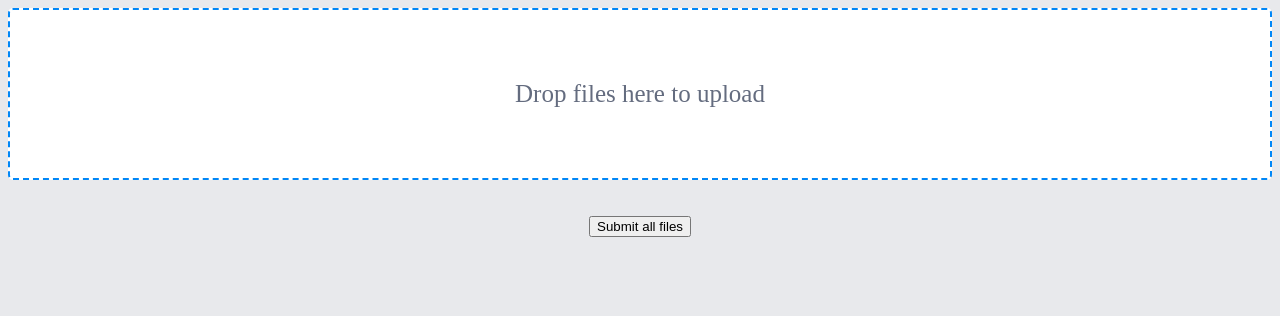
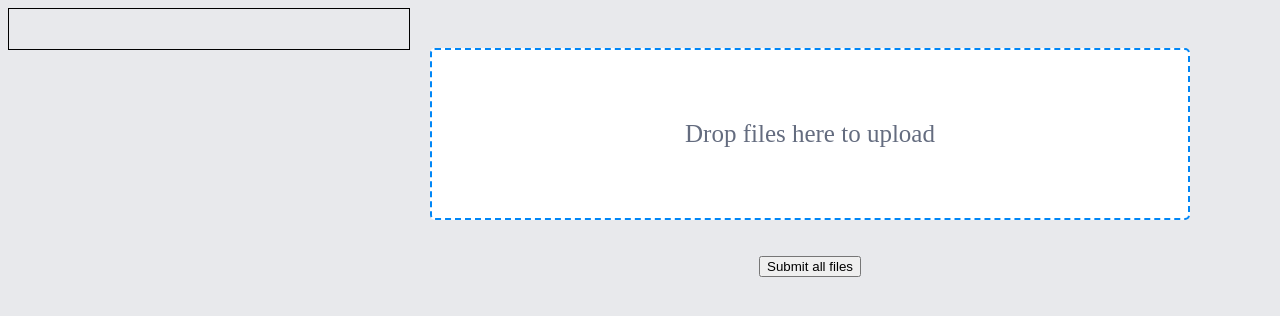
Before and after one commit to EJSohn/Skin-analizer, a Django app: page /main/ in a window 1280 px wide. Shown: the top 316 px of the page. Run offline with Django 3.2, Linux system fonts and the light colour scheme; parts of the project's set-up code (start-up, migrations or seed data) failed here and were passed over; some libraries are stand-ins or nearby versions.

Commit message:
add custom css

```diff
--- a/SkinAnlizer/main/static/main/css/main.css
+++ b/SkinAnlizer/main/static/main/css/main.css
@@ -1,3 +1,25 @@
 body {
     background-color: #E8E9EC;
+    width: 100%;
 }
+
+.banner-class {
+    max-width: 360px;
+    width: 33.33333%;
+    float: left;
+    padding-left: 20px;
+    padding-right: 20px;
+    padding-top: 2.5rem;
+    display: block;
+    border: 1px black solid;
+}
+
+.dropdown-class {
+    max-width: 760px;
+    width: 66.66667%;
+    float: left;
+    padding-left: 20px;
+    padding-right: 20px;
+    padding-top: 2.5rem;
+    display: block;
+}
--- a/SkinAnlizer/main/templates/main/index.html
+++ b/SkinAnlizer/main/templates/main/index.html
@@ -3,14 +3,20 @@
 
 <head>
     <meta charset="utf-8">
-    <title>Upload a file in Django 1.5 using Dropzone.js</title>
+    <title></title>
     {% load static %}
     <link rel="stylesheet" type="text/css" href="{% static 'main/css/dropzone.css' %}" />
     <link rel="stylesheet" type="text/css" href="{% static 'main/css/main.css' %}" />
 </head>
 
 <body>
+    <!-- left-side div -->
+    <div class="banner-class">
 
+    </div>
+
+    <!-- right-side div -->
+    <div class="dropdown-class">
         <!-- IMPORTANT enctype attribute! -->
         <form class="dropzone" id="my-awesome-dropzone" action="{% url 'main:index' %}" method="post" enctype="multipart/form-data">
             {% csrf_token %}
@@ -56,6 +62,7 @@
                 }
             };
         </script>
+    </div>
 </body>
 
 </html>
```
Lines whose indentation alone changed are shown as unchanged.
